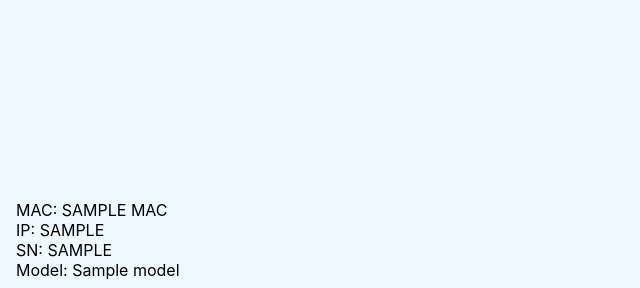
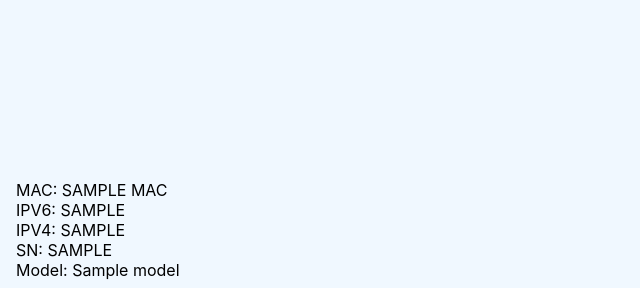
Before and after one commit to roman117pdg/multihop-network-manager, a Flask app: template app/flask_app/templates/net_topology.html in a window 1280 px wide. Shown: the part 512-800 px from the top of the page, without its empty margins (0-640 px from the left). Run offline with Flask 2, Linux system fonts and the light colour scheme; the template is opened without the code that fills it: most values are stand-ins (such as "Sample title", 1, 10 or a date in 2020).

Commit message:
Update net_topology.html

```diff
--- a/app/flask_app/templates/net_topology.html
+++ b/app/flask_app/templates/net_topology.html
@@ -24,7 +24,10 @@
       MAC: {{info.MAC}}
     </div>
     <div class="uppercase">
-        IP: {{info.IP}}
+        IPV6: {{info.IPV6}}
+    </div>
+    <div class="uppercase">
+        IPV4: {{info.IPV4}}
     </div>
     <div class="uppercase">
       SN: {{info.SN}}
```
